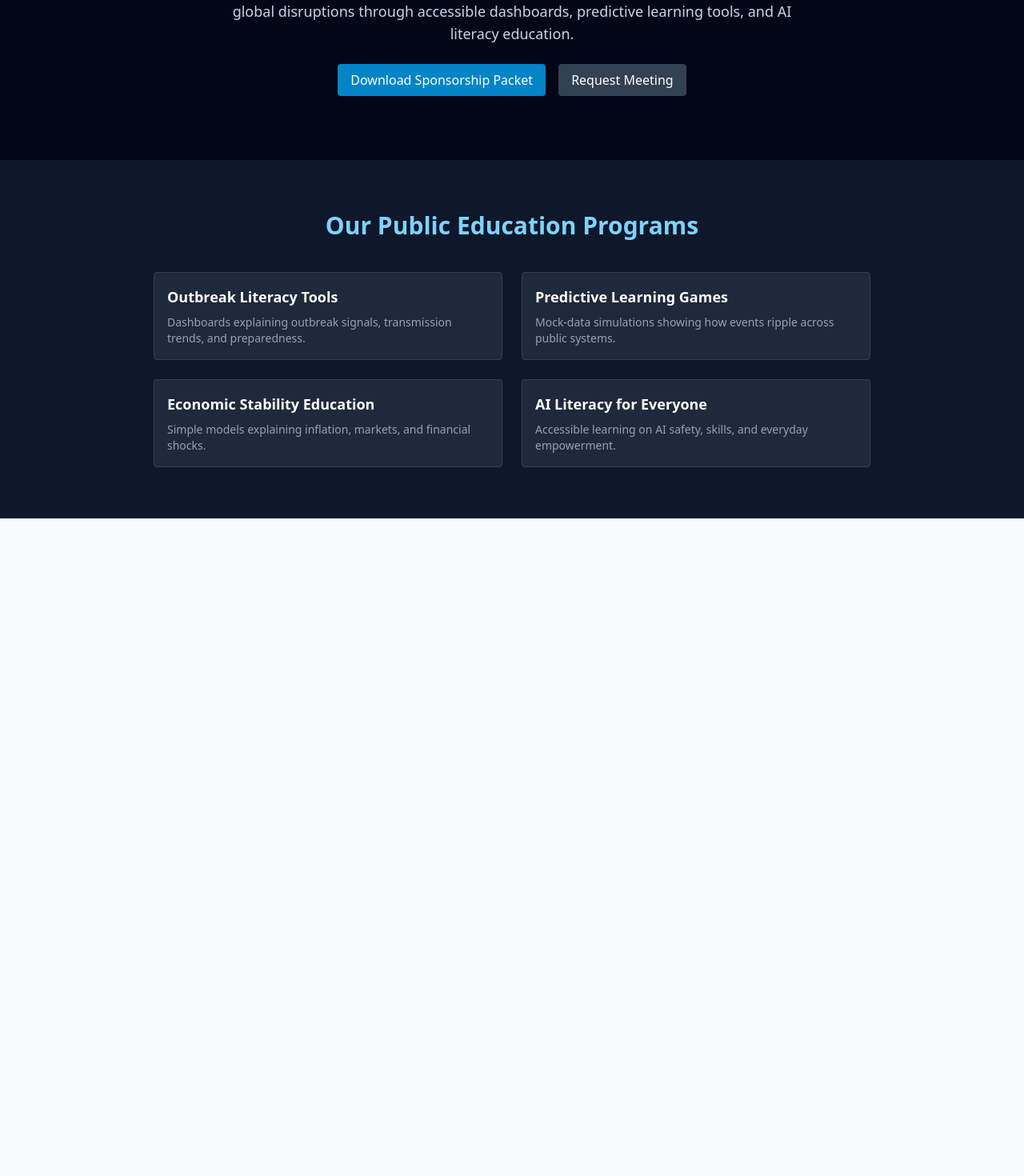
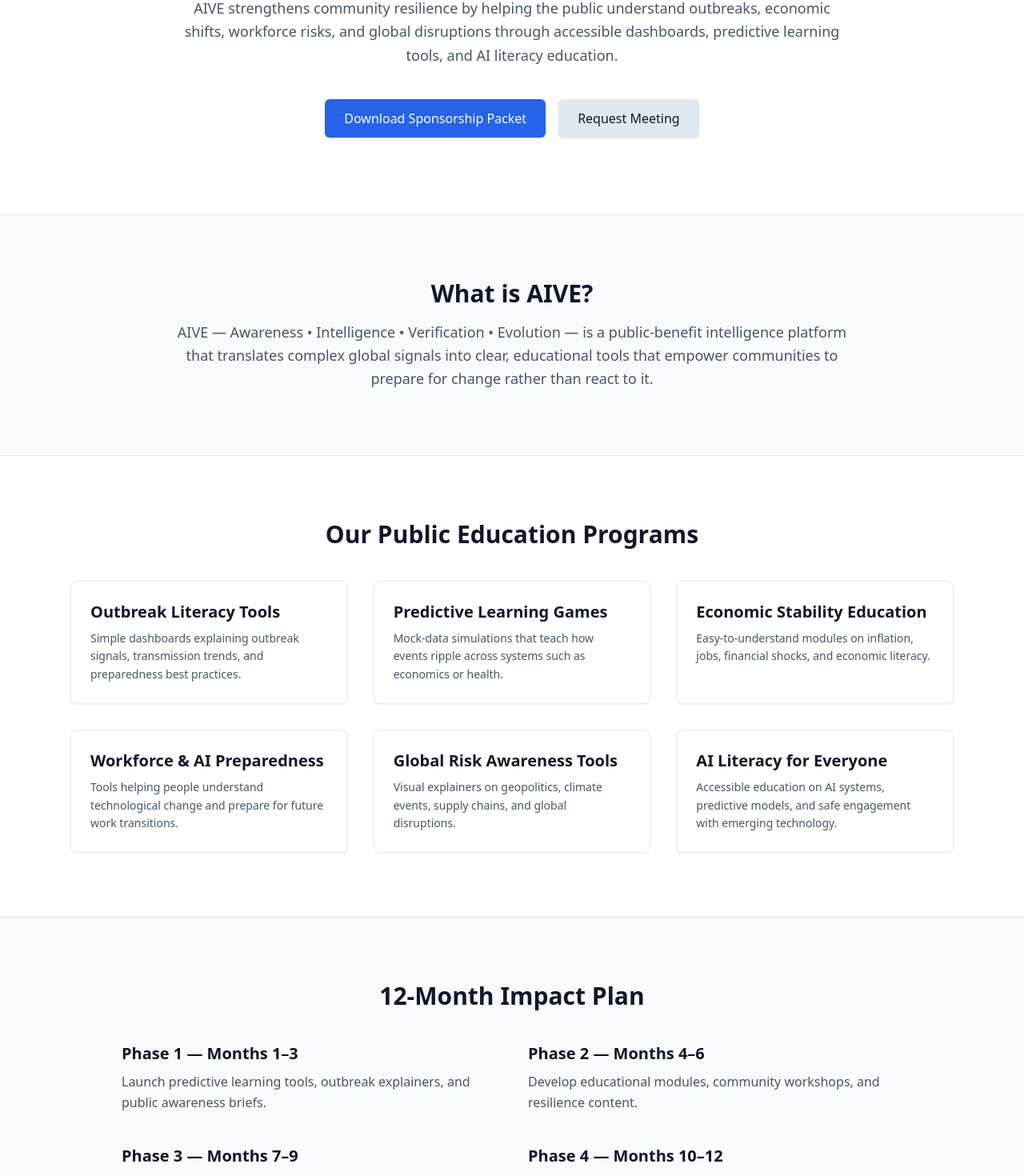
Before and after one commit to eXaive/aive-fiscal-sponsor, a Next.js app: page / in a window 1280 px wide. Shown: the part 220-1690 px from the top of the page at 80% size. Before the commit the page ends 868 px from the top, so only its background shows below. Built offline with nearby package versions, Linux system fonts and the light colour scheme.

Commit message:
page.tsx

```diff
--- a/app/page.tsx
+++ b/app/page.tsx
@@ -1,68 +1,159 @@
-"use client";
+export default function FiscalSponsorPage() {
+  return (
+    <div className="min-h-screen bg-white text-slate-900">
 
-export default function Page() {
-  return (
-    <main className="min-h-screen bg-slate-950 text-white">
-      <section className="max-w-3xl mx-auto pt-24 px-6 text-center">
-        <h1 className="text-4xl font-bold text-sky-300">
+      {/* ============================
+          HERO SECTION
+      ============================ */}
+      <section className="py-24 border-b border-slate-200">
+        <div className="max-w-4xl mx-auto text-center px-6">
+          <h1 className="text-5xl font-bold tracking-tight">
             AIVE — Public Benefit Intelligence & Education
           </h1>
-
-        <p className="mt-4 text-slate-300 text-lg">
-          Helping communities understand outbreaks, economic shifts, workforce risks,
-          and global disruptions through accessible dashboards, predictive learning tools,
-          and AI literacy education.
+          <p className="text-lg text-slate-600 mt-6 leading-relaxed">
+            AIVE strengthens community resilience by helping the public understand outbreaks,
+            economic shifts, workforce risks, and global disruptions through accessible dashboards,
+            predictive learning tools, and AI literacy education.
           </p>
 
-        <div className="mt-6 flex justify-center gap-4">
+          <div className="flex justify-center gap-4 mt-10">
             <a
-            href="/AIVE-Sponsorship-Packet.pdf"
-            className="bg-sky-600 hover:bg-sky-500 text-white px-4 py-2 rounded"
+              href="/AIVE_Fiscal_Sponsor_Packet.pdf"
+              className="px-6 py-3 bg-blue-600 text-white rounded-md font-medium shadow hover:bg-blue-500"
             >
               Download Sponsorship Packet
             </a>
             <a
-            href="mailto:team@aive.org"
-            className="bg-slate-700 hover:bg-slate-600 text-white px-4 py-2 rounded"
+              href="mailto:YOUR_EMAIL"
+              className="px-6 py-3 bg-slate-200 text-slate-900 rounded-md font-medium shadow hover:bg-slate-300"
             >
               Request Meeting
             </a>
           </div>
+        </div>
       </section>
 
-      <section className="bg-slate-900 mt-20 py-16 px-6">
-        <h2 className="text-center text-3xl font-semibold text-sky-300">
+
+      {/* ============================
+          WHAT IS AIVE
+      ============================ */}
+      <section className="py-20 border-b border-slate-200 bg-slate-50">
+        <div className="max-w-4xl mx-auto px-6 text-center">
+          <h2 className="text-3xl font-bold mb-4">What is AIVE?</h2>
+          <p className="text-slate-600 text-lg leading-relaxed">
+            AIVE — Awareness • Intelligence • Verification • Evolution — is a public-benefit
+            intelligence platform that translates complex global signals into clear, educational tools
+            that empower communities to prepare for change rather than react to it.
+          </p>
+        </div>
+      </section>
+
+
+      {/* ============================
+          PUBLIC BENEFIT PROGRAM GRID
+      ============================ */}
+      <section className="py-20">
+        <div className="max-w-6xl mx-auto px-6">
+          <h2 className="text-3xl font-bold text-center mb-10">
             Our Public Education Programs
           </h2>
 
-        <div className="grid grid-cols-1 md:grid-cols-2 gap-6 mt-10 max-w-4xl mx-auto">
-          <ProgramCard
-            title="Outbreak Literacy Tools"
-            body="Dashboards explaining outbreak signals, transmission trends, and preparedness."
-          />
-          <ProgramCard
-            title="Predictive Learning Games"
-            body="Mock-data simulations showing how events ripple across public systems."
-          />
-          <ProgramCard
-            title="Economic Stability Education"
-            body="Simple models explaining inflation, markets, and financial shocks."
-          />
-          <ProgramCard
-            title="AI Literacy for Everyone"
-            body="Accessible learning on AI safety, skills, and everyday empowerment."
-          />
+          <div className="grid grid-cols-1 sm:grid-cols-2 lg:grid-cols-3 gap-8">
+            {[
+              {
+                title: "Outbreak Literacy Tools",
+                desc: "Simple dashboards explaining outbreak signals, transmission trends, and preparedness best practices."
+              },
+              {
+                title: "Predictive Learning Games",
+                desc: "Mock-data simulations that teach how events ripple across systems such as economics or health."
+              },
+              {
+                title: "Economic Stability Education",
+                desc: "Easy-to-understand modules on inflation, jobs, financial shocks, and economic literacy."
+              },
+              {
+                title: "Workforce & AI Preparedness",
+                desc: "Tools helping people understand technological change and prepare for future work transitions."
+              },
+              {
+                title: "Global Risk Awareness Tools",
+                desc: "Visual explainers on geopolitics, climate events, supply chains, and global disruptions."
+              },
+              {
+                title: "AI Literacy for Everyone",
+                desc: "Accessible education on AI systems, predictive models, and safe engagement with emerging technology."
+              },
+            ].map((card) => (
+              <div
+                key={card.title}
+                className="border border-slate-200 bg-white p-6 rounded-lg shadow-sm hover:shadow-md transition"
+              >
+                <h3 className="text-xl font-semibold mb-2">{card.title}</h3>
+                <p className="text-slate-600 text-sm leading-relaxed">{card.desc}</p>
+              </div>
+            ))}
+          </div>
         </div>
       </section>
-    </main>
-  );
-}
 
-function ProgramCard({ title, body }: any) {
-  return (
-    <div className="p-4 bg-slate-800 rounded border border-slate-700">
-      <h3 className="text-lg font-semibold text-white">{title}</h3>
-      <p className="mt-2 text-slate-400 text-sm">{body}</p>
+
+      {/* ============================
+          FIRST-YEAR PLAN
+      ============================ */}
+      <section className="py-20 border-t border-b border-slate-200 bg-slate-50">
+        <div className="max-w-5xl mx-auto px-6">
+          <h2 className="text-3xl font-bold text-center mb-10">
+            12-Month Impact Plan
+          </h2>
+
+          <div className="grid grid-cols-1 md:grid-cols-2 gap-10">
+            {[
+              {
+                phase: "Phase 1 — Months 1–3",
+                text: "Launch predictive learning tools, outbreak explainers, and public awareness briefs."
+              },
+              {
+                phase: "Phase 2 — Months 4–6",
+                text: "Develop educational modules, community workshops, and resilience content."
+              },
+              {
+                phase: "Phase 3 — Months 7–9",
+                text: "Partner with schools, public health educators, and community groups."
+              },
+              {
+                phase: "Phase 4 — Months 10–12",
+                text: "Scale tools, expand AI literacy, and produce a State of Global Awareness Report."
+              },
+            ].map((item) => (
+              <div key={item.phase}>
+                <h3 className="font-semibold text-xl mb-2">{item.phase}</h3>
+                <p className="text-slate-600 leading-relaxed">{item.text}</p>
+              </div>
+            ))}
+          </div>
+        </div>
+      </section>
+
+
+      {/* ============================
+          CONTACT
+      ============================ */}
+      <section className="py-24 text-center bg-slate-900 text-white">
+        <h2 className="text-3xl font-bold mb-6">
+          Let’s Build Public Resilience Together
+        </h2>
+        <p className="text-slate-300 mb-8">
+          Email: <span className="text-white font-medium">YOUR_EMAIL</span>
+        </p>
+
+        <a
+          href="mailto:YOUR_EMAIL"
+          className="px-8 py-4 bg-blue-500 rounded-md shadow hover:bg-blue-400"
+        >
+          Request Intro Call
+        </a>
+      </section>
     </div>
   );
 }
```
Lines whose indentation alone changed are shown as unchanged.
